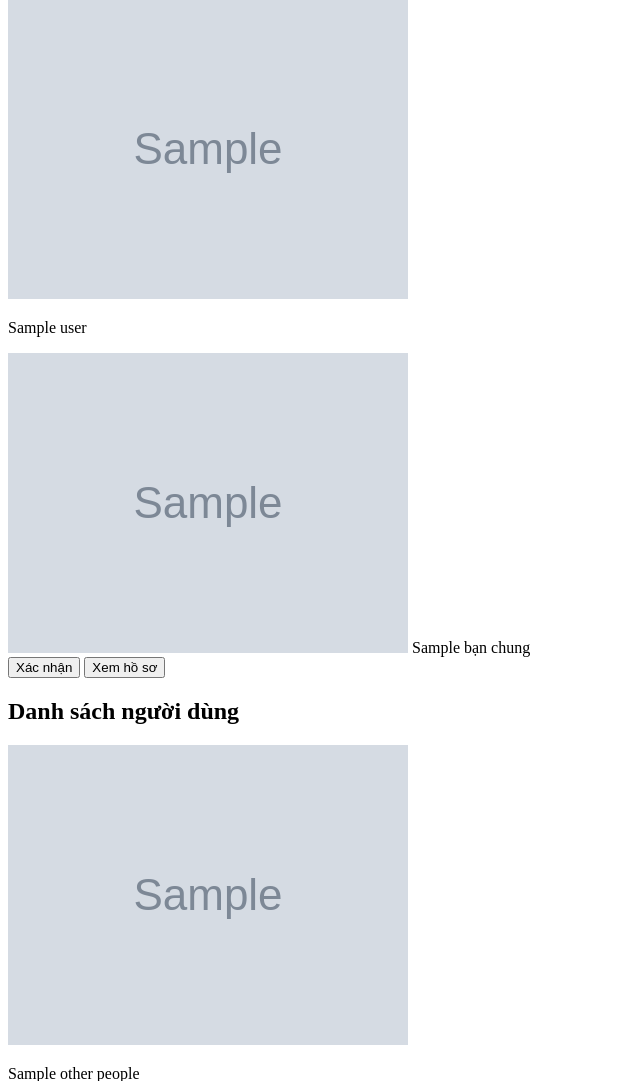
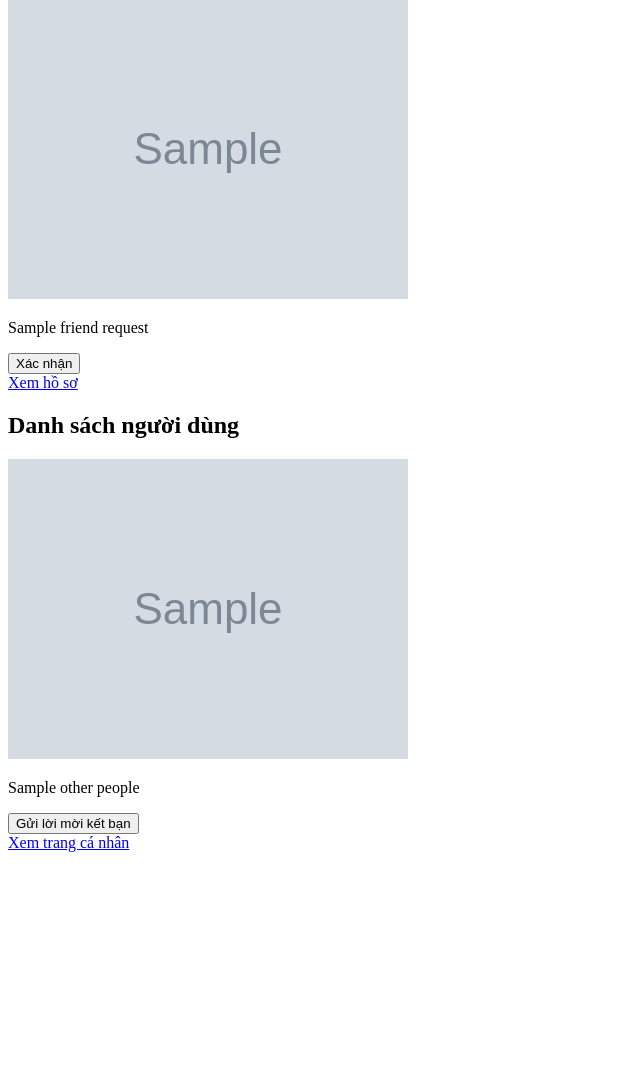
Before and after one commit to thanhlamcode/Symfony_SocialWeb, a Symfony app: template templates/friend.html.twig in a window 1280 px wide. Shown: the part 2933-4014 px from the top of the page, without its empty margins (0-640 px from the left). After the commit the page ends 3785 px from the top, so only its background shows below. Run offline with Twig, Linux system fonts and the light colour scheme; the template is opened without the code that fills it: most values are stand-ins (such as "Sample title", 1, 10 or a date in 2020); grey boxes marked "Sample" are stand-in pictures; some libraries are stand-ins or nearby versions.

Commit message:
request friend

```diff
--- a/templates/friend.html.twig
+++ b/templates/friend.html.twig
@@ -10,34 +10,32 @@
         <div class="w-[30%] bg-gray-900 p-6 overflow-y-auto">
             <div class="max-w-lg mx-auto">
                 {# Tiêu đề #}
-                <h2 class="text-2xl font-bold mb-6">Lời mời kết bạn</h2>
+                <h2 class="text-2xl font-bold mb-6 text-white">Lời mời kết bạn</h2>
 
                 {# Danh sách lời mời #}
                 <div class="flex flex-col space-y-4">
-                    {% for user in users %}
+                    {% for friendRequest in friendRequests %}
                         <div class="bg-gray-800 rounded-xl overflow-hidden shadow-lg flex flex-col items-center p-4">
                             {# Ảnh đại diện #}
-                            <img src="{{ user.avatar }}" alt="{{ user.name }}" class="w-28 h-28 object-cover rounded-full border-4 border-gray-700 shadow-md">
+                            <img src="{{ friendRequest.avatar }}" alt="{{ friendRequest.name }}" class="w-28 h-28 object-cover rounded-full border-4 border-gray-700 shadow-md">
 
                             {# Thông tin người dùng #}
-                            <p class="mt-3 text-lg font-semibold">{{ user.name }}</p>
-
-                            {# Hiển thị bạn chung nếu có #}
-                            {% if user.mutual_friends %}
-                                <div class="flex items-center mt-2 text-gray-400 text-sm">
-                                    <img src="{{ user.mutual_avatar }}" class="w-6 h-6 rounded-full border border-gray-500">
-                                    <span class="ml-2">{{ user.mutual_friends }} bạn chung</span>
-                                </div>
-                            {% endif %}
+                            <p class="mt-3 text-lg font-semibold text-white">{{ friendRequest.name }}</p>
 
                             {# Nút hành động #}
                             <div class="mt-4 flex flex-col gap-2 w-full">
-                                <button class="w-full bg-blue-600 text-white py-2 rounded-lg hover:bg-blue-700 transition">
-                                    Xác nhận
-                                </button>
-                                <button class="w-full bg-gray-700 text-white py-2 rounded-lg hover:bg-gray-600 transition">
+                                <form action="{{ path('toggle_friend_request') }}" method="POST" class="w-full">
+                                    <input type="hidden" name="receiverId" value="{{ friendRequest.id }}">
+                                    <input type="hidden" name="_token" value="{{ csrf_token('toggle_friend_request') }}">
+
+                                    <button type="submit" class="w-full bg-blue-600 text-white py-2 rounded-lg hover:bg-blue-700 transition">
+                                        Xác nhận
+                                    </button>
+                                </form>
+
+                                <a href="/dashboard/profile/{{ friendRequest.slug }}" class="w-full bg-gray-700 text-white py-2 rounded-lg hover:bg-gray-600 transition text-center">
                                     Xem hồ sơ
-                                </button>
+                                </a>
                             </div>
                         </div>
                     {% endfor %}
```
Also changed, not shown: src/Controller/FriendController.php (+2 -64 lines).
